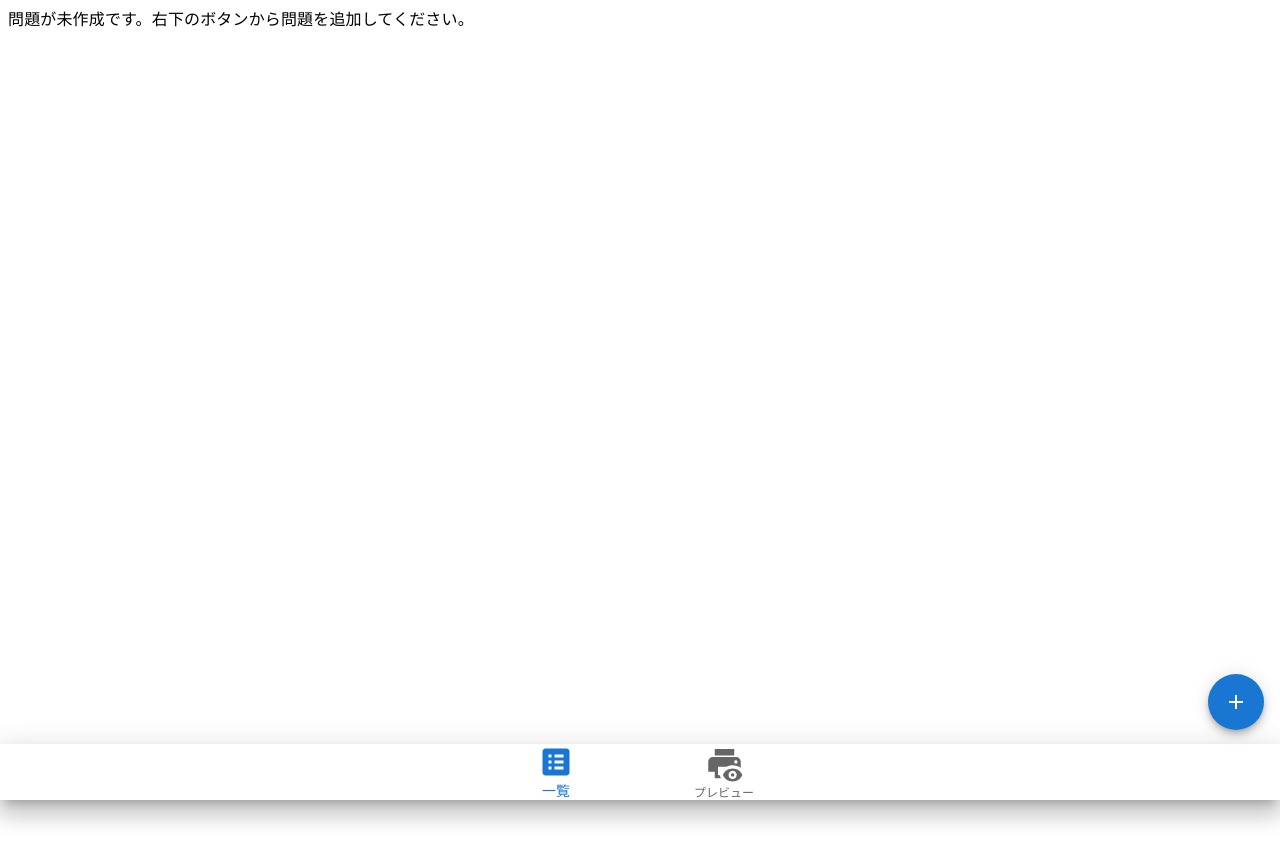
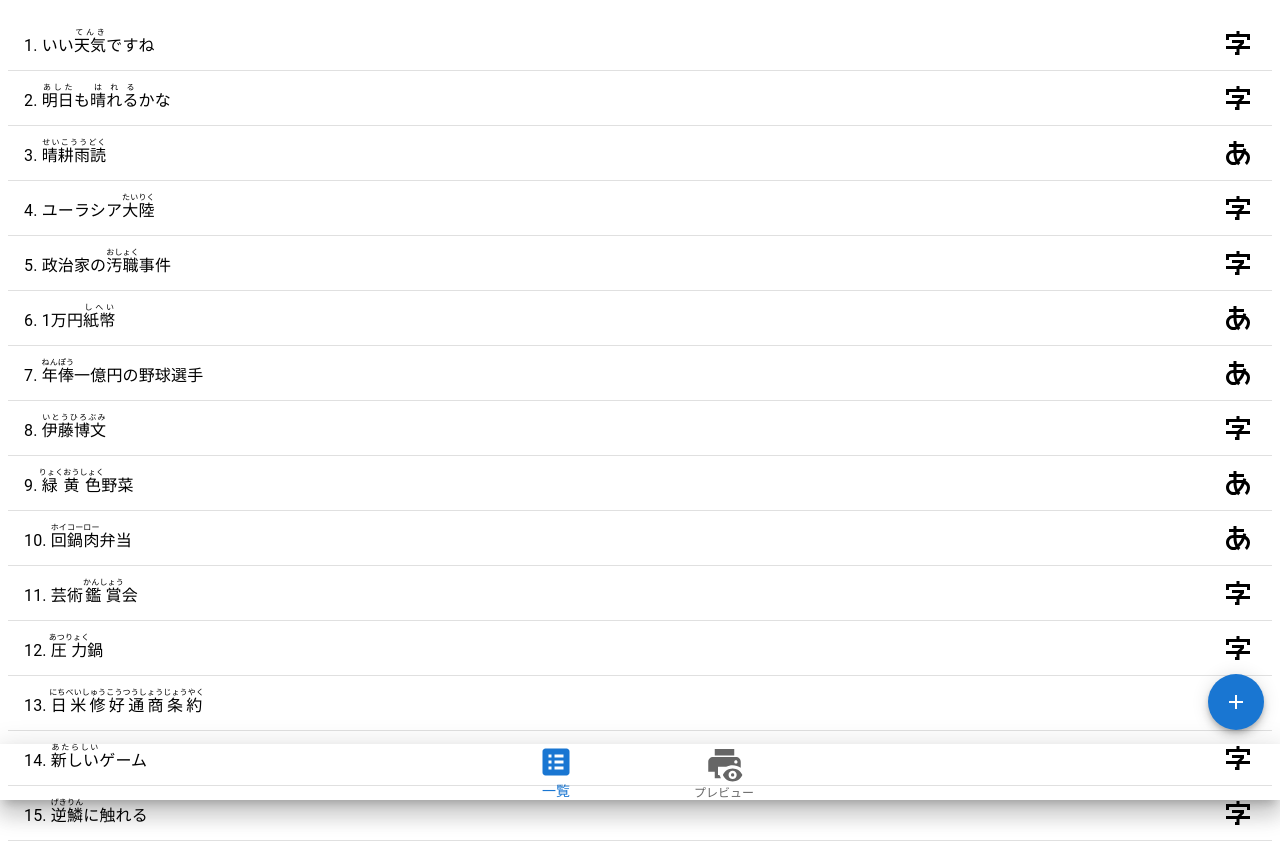
Before and after one commit to nekorisu8150/reach, a React (Create React App) app: page / in a window 1280 px wide. Before the commit the page ends 800 px from the top, so only its background shows below. Built offline with nearby package versions, Linux system fonts and the light colour scheme.

Commit message:
スタイル調整、ダミーデータ追加

```diff
--- a/src/App.js
+++ b/src/App.js
@@ -16,11 +16,11 @@
 import SpeedDialIcon from '@mui/material/SpeedDialIcon';
 import Typography from '@mui/material/Typography';
 import Grid from '@mui/material/Unstable_Grid2';
-import React from "react";
+import React, { useState } from "react";
 import TextList from './compornents/textList';
 import { CREATE_MODE_NUMBER_READ, CREATE_MODE_NUMBER_WRITE, DIVIDERS_PAPER, KEY_SPEED_DIAL_READ, KEY_SPEED_DIAL_WRITE, KEY__NAVIGATION_LIST, KEY__NAVIGATION_PREVIEW, LABEL_NAVIGATION_LIST, LABEL_NAVIGATION_PREVIEW, NAME_SPEED_DIAL_READ, NAME_SPEED_DIAL_WRITE, VALUE_NAVIGATION_LIST, VALUE_NAVIGATION_PREVIEW } from "./Constant";
-import "./styles.css";
-import Container from '@mui/material/Container';
+import dummyCreatedList from './dummy/dummy';
+import "./styles/styles.css";
 
 export default function App() {
     // ナビゲーション
@@ -156,15 +156,23 @@
         console.log(createdTextList);
     };
 
+
+
     const isListNavigation = () => {
         return (navigationValue === VALUE_NAVIGATION_LIST);
     };
+
+    const [first, setFirst] = useState(true);
+    if (first) {
+        first && setCreatedTextList(dummyCreatedList);
+        setFirst(false);
+    }
 
     return (
         <div className="App">
             <Box>
                 {/* 共通UI */}
-                <Dialog open={openState} aria-labelledby="alert-dialog-title" aria-describedby="alert-dialog-description" scroll={scroll}>
+                <Dialog id="dialog" open={openState} aria-labelledby="alert-dialog-title" aria-describedby="alert-dialog-description" scroll={scroll}>
                     <DialogTitle id="alert-dialog-title">
                         <Grid container>
                             <Grid>
@@ -194,7 +202,7 @@
                 </Dialog>
 
                 {/* ナビゲーション */}
-                <Paper sx={{ position: 'fixed', bottom: 0, left: 0, right: 0 }} elevation={15}>
+                <Paper id="navigation" sx={{ position: 'fixed', bottom: 0, left: 0, right: 0 }} elevation={15}>
                     <BottomNavigation showLabels
                         value={navigationValue}
                         onChange={(event, newValue) => {
@@ -209,7 +217,7 @@
                 {/* 一覧表示 */}
                 {(isListNavigation()) &&
                     (
-                        <Box>
+                        <Box id="list-box">
                             {(createdTextList.length === 0) &&
                                 <Typography>問題が未作成です。右下のボタンから問題を追加してください。</Typography>}
                             <SpeedDial
@@ -233,7 +241,31 @@
                 {(!isListNavigation()) &&
                     (
                         <Box id="preview-box">
-                            <Container className="preview-area">
+                            <Box className="preview-area">
+                                <Typography>
+                                    <ruby>いい<rt></rt></ruby><ruby>天気<rt>てんき</rt></ruby><ruby>ですね<rt></rt></ruby>
+                                </Typography>
+                                <Typography>
+                                    <ruby>いい<rt></rt></ruby><ruby>天気<rt>てんき</rt></ruby><ruby>ですね<rt></rt></ruby>
+                                </Typography>
+                                <Typography>
+                                    <ruby>いい<rt></rt></ruby><ruby>天気<rt>てんき</rt></ruby><ruby>ですね<rt></rt></ruby>
+                                </Typography>
+                            </Box>
+                            <Divider />
+                            <Box className="preview-area">
+                                <Typography>
+                                    <ruby>いい<rt></rt></ruby><ruby>天気<rt>てんき</rt></ruby><ruby>ですね<rt></rt></ruby>
+                                </Typography>
+                                <Typography>
+                                    <ruby>いい<rt></rt></ruby><ruby>天気<rt>てんき</rt></ruby><ruby>ですね<rt></rt></ruby>
+                                </Typography>
+                                <Typography>
+                                    <ruby>いい<rt></rt></ruby><ruby>天気<rt>てんき</rt></ruby><ruby>ですね<rt></rt></ruby>
+                                </Typography>
+                            </Box>
+                            <Divider />
+                            <Box className="preview-area">
                                 <Typography>
                                     <ruby>いい<rt></rt></ruby><ruby>天気<rt>てんき</rt></ruby><ruby>ですね<rt></rt></ruby>
                                 </Typography>
@@ -252,9 +284,6 @@
                                 <Typography>
                                     <ruby>いい<rt></rt></ruby><ruby>天気<rt>てんき</rt></ruby><ruby>ですね<rt></rt></ruby>
                                 </Typography>
-                            </Container>
-                            <Divider />
-                            <Container className="preview-area">
                                 <Typography>
                                     <ruby>いい<rt></rt></ruby><ruby>天気<rt>てんき</rt></ruby><ruby>ですね<rt></rt></ruby>
                                 </Typography>
@@ -264,37 +293,7 @@
                                 <Typography>
                                     <ruby>いい<rt></rt></ruby><ruby>天気<rt>てんき</rt></ruby><ruby>ですね<rt></rt></ruby>
                                 </Typography>
-                                <Typography>
-                                    <ruby>いい<rt></rt></ruby><ruby>天気<rt>てんき</rt></ruby><ruby>ですね<rt></rt></ruby>
-                                </Typography>
-                                <Typography>
-                                    <ruby>いい<rt></rt></ruby><ruby>天気<rt>てんき</rt></ruby><ruby>ですね<rt></rt></ruby>
-                                </Typography>
-                                <Typography>
-                                    <ruby>いい<rt></rt></ruby><ruby>天気<rt>てんき</rt></ruby><ruby>ですね<rt></rt></ruby>
-                                </Typography>
-                            </Container>
-                            <Divider />
-                            <Container className="preview-area">
-                                <Typography>
-                                    <ruby>いい<rt></rt></ruby><ruby>天気<rt>てんき</rt></ruby><ruby>ですね<rt></rt></ruby>
-                                </Typography>
-                                <Typography>
-                                    <ruby>いい<rt></rt></ruby><ruby>天気<rt>てんき</rt></ruby><ruby>ですね<rt></rt></ruby>
-                                </Typography>
-                                <Typography>
-                                    <ruby>いい<rt></rt></ruby><ruby>天気<rt>てんき</rt></ruby><ruby>ですね<rt></rt></ruby>
-                                </Typography>
-                                <Typography>
-                                    <ruby>いい<rt></rt></ruby><ruby>天気<rt>てんき</rt></ruby><ruby>ですね<rt></rt></ruby>
-                                </Typography>
-                                <Typography>
-                                    <ruby>いい<rt></rt></ruby><ruby>天気<rt>てんき</rt></ruby><ruby>ですね<rt></rt></ruby>
-                                </Typography>
-                                <Typography>
-                                    <ruby>いい<rt></rt></ruby><ruby>天気<rt>てんき</rt></ruby><ruby>ですね<rt></rt></ruby>
-                                </Typography>
-                            </Container>
+                            </Box>
                         </Box>
                     )
                 }
--- /dev/null
+++ b/src/dummy/dummy.js
@@ -0,0 +1,254 @@
+const dummyCreatedTextList = [
+    {
+        "key": "1700203032733",
+        "mode": 0,
+        "text": [
+            {
+                "key": "1700203020898",
+                "body": "いい",
+                "yomi": ""
+            },
+            {
+                "key": "1700203022209",
+                "body": "天気",
+                "yomi": "てんき"
+            },
+            {
+                "key": "1700203023369",
+                "body": "ですね",
+                "yomi": ""
+            }
+        ]
+    },
+    {
+        "key": "1700203064079",
+        "mode": 0,
+        "text": [
+            {
+                "key": "1700203042169",
+                "body": "明日",
+                "yomi": "あした"
+            },
+            {
+                "key": "1700203044113",
+                "body": "も",
+                "yomi": ""
+            },
+            {
+                "key": "1700203051931",
+                "body": "晴れる",
+                "yomi": "はれる"
+            },
+            {
+                "key": "1700203058248",
+                "body": "かな",
+                "yomi": ""
+            }
+        ]
+    },
+    {
+        "key": "1700203080381",
+        "mode": 1,
+        "text": [
+            {
+                "key": "1700203072429",
+                "body": "晴耕雨読",
+                "yomi": "せいこううどく"
+            }
+        ]
+    },
+    {
+        "key": "1700203147891",
+        "mode": 0,
+        "text": [
+            {
+                "key": "1700203137584",
+                "body": "ユーラシア",
+                "yomi": ""
+            },
+            {
+                "key": "1700203138882",
+                "body": "大陸",
+                "yomi": "たいりく"
+            }
+        ]
+    },
+    {
+        "key": "1700203253733",
+        "mode": 0,
+        "text": [
+            {
+                "key": "1700203216448",
+                "body": "政治家の",
+                "yomi": ""
+            },
+            {
+                "key": "1700203217795",
+                "body": "汚職",
+                "yomi": "おしょく"
+            },
+            {
+                "key": "1700203249139",
+                "body": "事件",
+                "yomi": ""
+            }
+        ]
+    },
+    {
+        "key": "1700203334873",
+        "mode": 1,
+        "text": [
+            {
+                "key": "1700203320684",
+                "body": "1万円",
+                "yomi": ""
+            },
+            {
+                "key": "1700203322955",
+                "body": "紙幣",
+                "yomi": "しへい"
+            }
+        ]
+    },
+    {
+        "key": "1700203380558",
+        "mode": 1,
+        "text": [
+            {
+                "key": "1700203359591",
+                "body": "年俸",
+                "yomi": "ねんぽう"
+            },
+            {
+                "key": "1700203361034",
+                "body": "一億円の野球選手",
+                "yomi": ""
+            }
+        ]
+    },
+    {
+        "key": "1700203738506",
+        "mode": 0,
+        "text": [
+            {
+                "key": "1700203724910",
+                "body": "伊藤博文",
+                "yomi": "いとうひろぶみ"
+            }
+        ]
+    },
+    {
+        "key": "1700204529476",
+        "mode": 1,
+        "text": [
+            {
+                "key": "1700204515648",
+                "body": "緑黄色",
+                "yomi": "りょくおうしょく"
+            },
+            {
+                "key": "1700204524962",
+                "body": "野菜",
+                "yomi": ""
+            }
+        ]
+    },
+    {
+        "key": "1700204661286",
+        "mode": 1,
+        "text": [
+            {
+                "key": "1700204641841",
+                "body": "回鍋肉",
+                "yomi": "ホイコーロー"
+            },
+            {
+                "key": "1700204645035",
+                "body": "弁当",
+                "yomi": ""
+            }
+        ]
+    },
+    {
+        "key": "1700204725341",
+        "mode": 0,
+        "text": [
+            {
+                "key": "1700204706216",
+                "body": "芸術",
+                "yomi": ""
+            },
+            {
+                "key": "1700204707656",
+                "body": "鑑賞",
+                "yomi": "かんしょう"
+            },
+            {
+                "key": "1700204719411",
+                "body": "会",
+                "yomi": ""
+            }
+        ]
+    },
+    {
+        "key": "1700204760865",
+        "mode": 0,
+        "text": [
+            {
+                "key": "1700204750382",
+                "body": "圧力",
+                "yomi": "あつりょく"
+            },
+            {
+                "key": "1700204751589",
+                "body": "鍋",
+                "yomi": ""
+            }
+        ]
+    },
+    {
+        "key": "1700204792036",
+        "mode": 0,
+        "text": [
+            {
+                "key": "1700204773054",
+                "body": "日米修好通商条約",
+                "yomi": "にちべいしゅうこうつうしょうじょうやく"
+            }
+        ]
+    },
+    {
+        "key": "1700204858698",
+        "mode": 0,
+        "text": [
+            {
+                "key": "1700204817518",
+                "body": "新しい",
+                "yomi": "あたらしい"
+            },
+            {
+                "key": "1700204825375",
+                "body": "ゲーム",
+                "yomi": ""
+            }
+        ]
+    },
+    {
+        "key": "1700205018975",
+        "mode": 0,
+        "text": [
+            {
+                "key": "1700205006436",
+                "body": "逆鱗",
+                "yomi": "げきりん"
+            },
+            {
+                "key": "1700205008011",
+                "body": "に触れる",
+                "yomi": ""
+            }
+        ]
+    }
+];
+
+export default dummyCreatedTextList;
--- a/src/styles.css
+++ b/src/styles/styles.css
@@ -9,6 +9,7 @@
 ruby {
     font: #ff0000;
 }
+
 #list-box {
     text-align: center;
 }
@@ -20,7 +21,19 @@
 }
 
 .preview-area {
-    min-height: 25vh;
+    min-height: 40vh;
     min-width: 95vw;
     writing-mode: vertical-rl;
+    display: grid;
+    /*grid-template-columns: 2fr;*/
 }
+
+@media print {
+    #list-box, #navigation {
+        display: none;
+    }
+
+    #preview-box {
+        background: #ff0000;
+    }
+}
```
